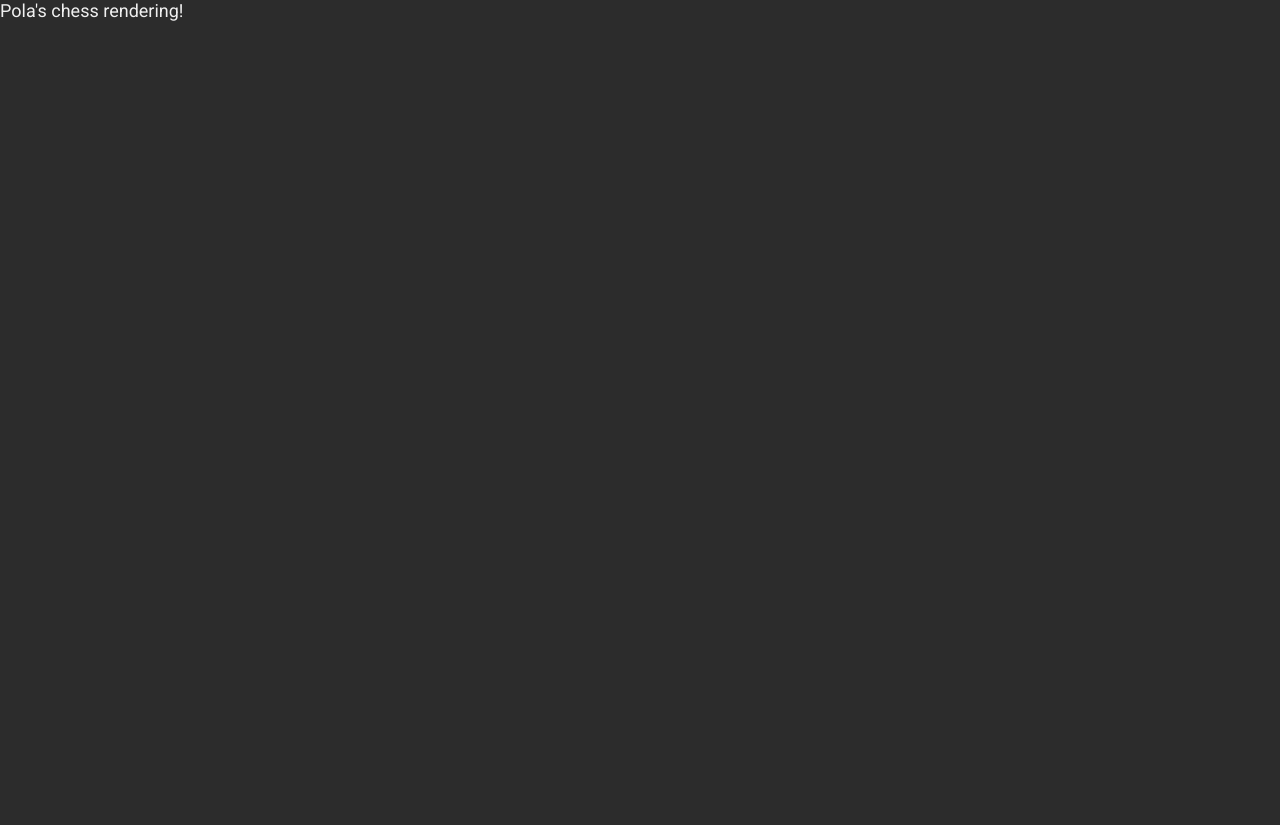
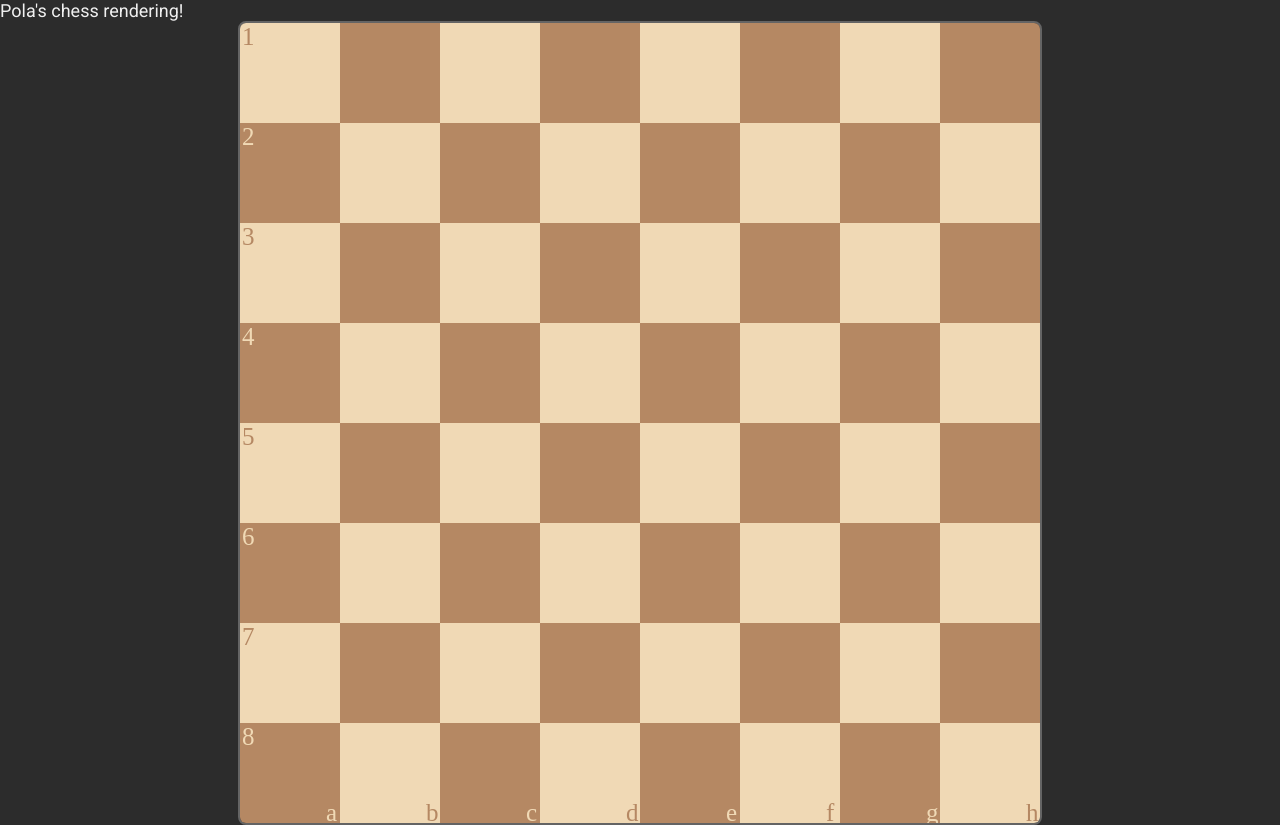
Before and after one commit to factuall/web-chess-rendering-engine, a website: page views/index.html in a window 1280 px wide. Before the commit the page ends 800 px from the top, so only its background shows below. Drawn offline with Linux system fonts and the light colour scheme; files that its build step writes are made by us from their sources.

Commit message:
Render basic chess board

```diff
--- a/public/javascripts/app.js
+++ b/public/javascripts/app.js
@@ -1,4 +1,73 @@
 // App js
-(function() {
-	console.log('running');
-})();
+
+
+const canvas = document.getElementById("board-canvas");
+const ctx = canvas.getContext("2d");
+
+function DrawSquare(x, y, w, h, color){
+	ctx.fillStyle = color;
+	ctx.fillRect(x, y, w, h);
+}
+
+function DrawText(x, y, size, color, text) {
+	ctx.font = `${size} serif`;
+	ctx.fillStyle = color;
+	ctx.fillText(text, x, y);
+  }
+
+function SquareIndexToPosition(index){
+	let position = "";
+
+	let column =  //Math.ceil(index /  )// index-((Math.floor((index)/8)*8));
+	position += column;//
+	return position;
+}
+
+var ColorSquareWhite = '#f0d9b5';
+var ColorSquareBlack = '#b58863';
+
+var SquareSize = 100;
+function drawChessBoard(){
+	let squareIndex = 0;
+	for (let posY = 0; posY < 8; posY++) {
+		for (let posX = 0; posX < 8; posX++) {
+			DrawSquare(
+				posX * SquareSize,
+				posY * SquareSize,
+				SquareSize,
+				SquareSize,
+				squareIndex % 2 == 0 ? ColorSquareWhite : ColorSquareBlack
+			);
+			/* Draw square indexes
+			DrawText(
+				(posX * SquareSize) + 2,
+				(posY * SquareSize) + SquareSize - 2,
+				'large',
+				'black',
+				squareIndex
+			);*/
+			if(posY == 7){
+				DrawText(
+					(posX * SquareSize) + 86,
+					(posY * SquareSize) + SquareSize - 2,
+					'25px',
+					squareIndex % 2 == 0 ? ColorSquareBlack : ColorSquareWhite,
+					String.fromCharCode(97 + posX)
+				);
+			}
+			if(posX == 0){
+				DrawText(
+					(posX * SquareSize) + 2,
+					(posY * SquareSize) + 22,
+					'25px',
+					squareIndex % 2 == 0 ? ColorSquareBlack : ColorSquareWhite,
+					posY + 1
+				);
+			}
+			squareIndex++;
+		}
+		squareIndex++;
+	}
+}
+
+drawChessBoard();
--- a/public/stylesheets/app.css
+++ b/public/stylesheets/app.css
@@ -2,14 +2,14 @@ body {
   font: 14px "Lucida Grande", Helvetica, Arial, sans-serif;
   margin: 0;
   padding: 0;
-  background-color: rgb(44, 44, 44);
+  background-color: #2c2c2c;
   color: rgb(240, 240, 240);
   font-family: "Roboto", serif;
   font-size: large;
 }
 
 a {
-  background-color: rgb(44, 44, 44);
+
   text-decoration: none;
 }
 
@@ -21,3 +21,14 @@ a {
   font-variation-settings:
     "wdth" 100;
 }
+
+#container{
+  display: flex;
+  align-items: center;
+  justify-content: center;
+}
+
+#board-canvas{
+  border: 2px solid #646464;
+  border-radius: 8px;
+}
--- a/views/index.html
+++ b/views/index.html
@@ -3,6 +3,11 @@
 <head>
 	<meta charset="UTF-8">
 	<title>Pola's chess</title>
+
+	<link rel="preconnect" href="https://fonts.googleapis.com">
+	<link rel="preconnect" href="https://fonts.gstatic.com" crossorigin>
+	<link href="https://fonts.googleapis.com/css2?family=Roboto:ital,wght@0,100..900;1,100..900&display=swap" rel="stylesheet">
+
 
 	<style>
 		@import url('https://fonts.googleapis.com/css2?family=Roboto:ital,wght@0,100..900;1,100..900&display=swap');
@@ -12,12 +17,17 @@
 	<link rel="stylesheet" href="stylesheets/app.css">
 
 	<!-- JS -->
-	<script src="javascripts/app.js"></script>
+
 
 </head>
 <body>
 
 	Pola's chess rendering!
 
+	<div id="container">
+		<canvas id="board-canvas" width="800" height="800"></canvas>
+	</div>
+
+	<script src="javascripts/app.js"></script>
 </body>
 </html>
```
Also changed, not shown: public/fonts/Roboto-Regular.ttf (added).
